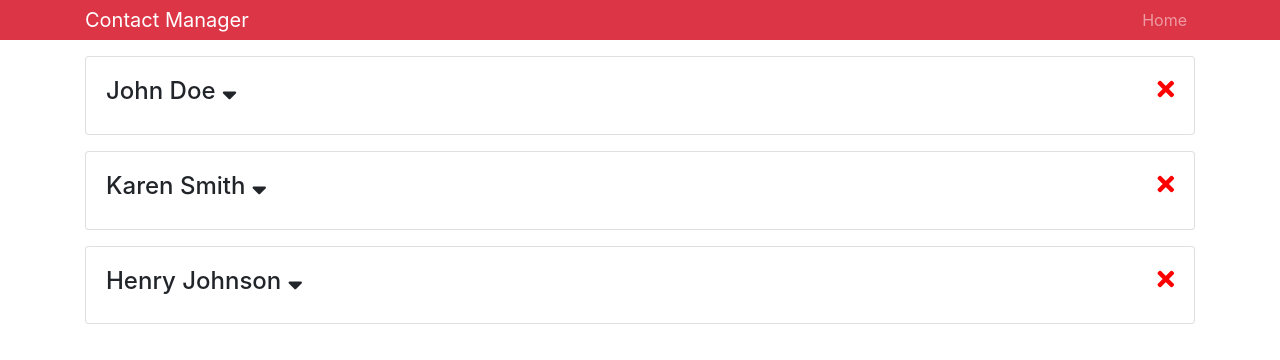
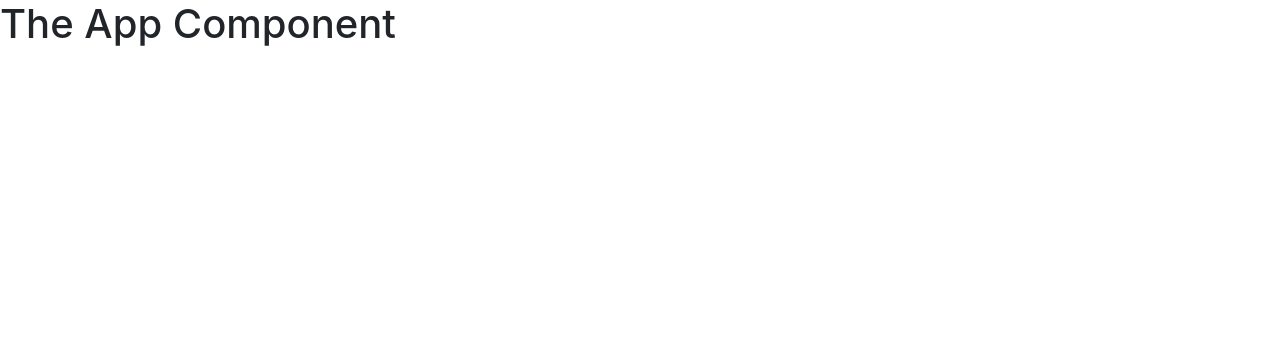
Before and after one commit to TFisch/contact_manager, a React (Create React App) app: page / in a window 1280 px wide. Shown: the top 360 px of the page. Built offline with nearby package versions, Linux system fonts and the light colour scheme.

Commit message:
Reset Contact component

```diff
--- a/src/App.js
+++ b/src/App.js
@@ -10,14 +10,11 @@ import './App.css';
 class App extends Component {
   render() {
     return (
-      <Provider>
-        <div className="App">
-          <Header branding="Contact Manager" />
-          <div className="container">
-            <Contacts />
-          </div>
-        </div>
-      </Provider>
+
+      <div className="App">
+        <h1>The App Component</h1>
+      </div>
+
     );
   }
 }
--- a/src/components/Contact.js
+++ /dev/null
@@ -1,62 +0,0 @@
-import React, { Component } from 'react';
-import PropTypes from 'prop-types';
-import { Consumer } from '../context';
-
-class Contact extends Component {
-  state = {
-    showContactInfo: false
-  };
-
-  onDeleteClick = (id, dispatch) => {
-    dispatch({ type: 'DELETE_CONTACT', payload: id });
-  };
-
-  onShowClick = e => {
-    this.setState({ showContactInfo: !this.state.showContactInfo });
-  };
-
-  render() {
-    const { id, name, email, phone } = this.props.contact;
-    const { showContactInfo } = this.state;
-    return (
-      <Consumer>
-        {value => {
-          const { dispatch } = value;
-          return (
-            <div className="card card-body mb-3">
-              <h4>
-                {name}{' '}
-                <i
-                  onClick={() =>
-                    this.setState({
-                      showContactInfo: !this.state.showContactInfo
-                    })
-                  }
-                  className="fas fa-sort-down"
-                  style={{ cursor: 'pointer' }}
-                />
-                <i
-                  className="fas fa-times"
-                  style={{ cursor: 'pointer', float: 'right', color: 'red' }}
-                  onClick={this.onDeleteClick.bind(this, id, dispatch)}
-                />
-              </h4>
-              {showContactInfo ? (
-                <ul className="list-group">
-                  <li className="list-group-item">Email:{email}</li>
-                  <li className="list-group-item">Phone:{phone}</li>
-                </ul>
-              ) : null}
-            </div>
-          );
-        }}
-      </Consumer>
-    );
-  }
-}
-
-Contact.propTypes = {
-  contact: PropTypes.object.isRequired
-};
-
-export default Contact;
```
